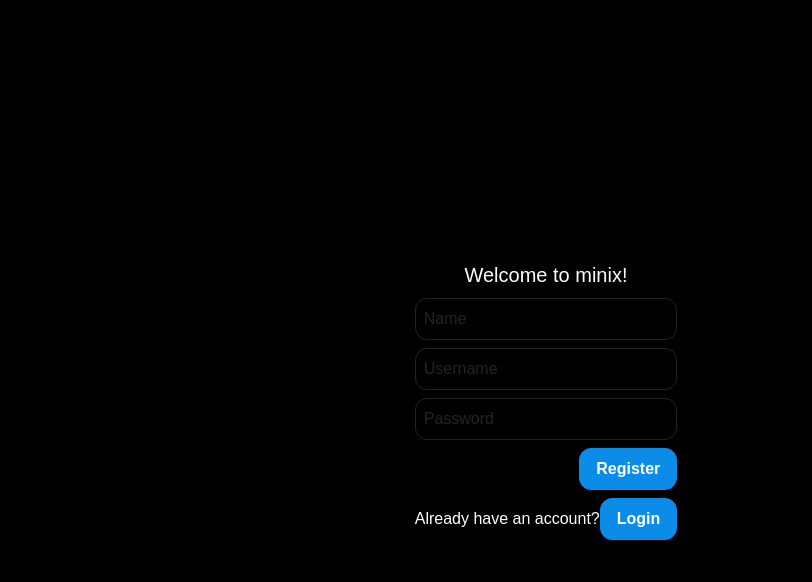
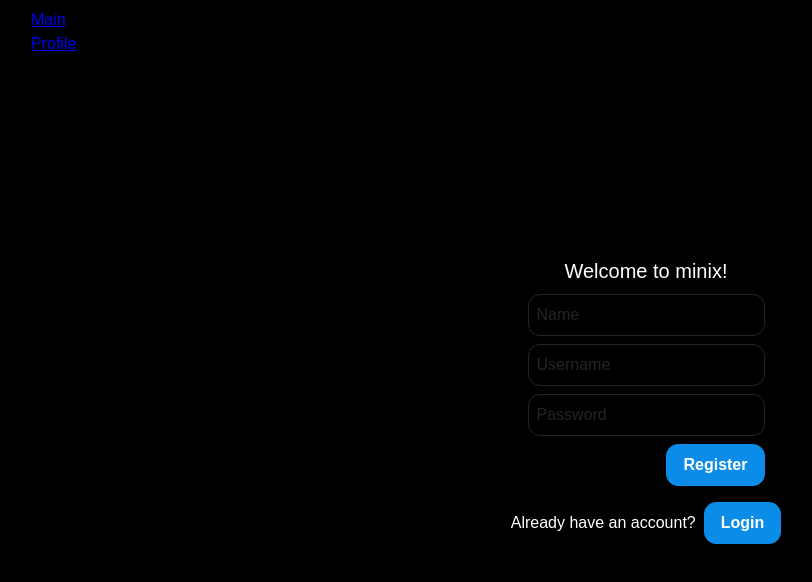
Before and after one commit to bbabdibakas/minix_frontend, a React app: page /auth in a window 1280 px wide. Shown: the top 582 px of the page, without its empty margins (94-906 px from the left). Built offline with nearby package versions, Linux system fonts and the light colour scheme; sample sign-in values are in the browser's storage.

Commit message:
feat: added widget Sidebar

```diff
--- a/src/app/App.tsx
+++ b/src/app/App.tsx
@@ -1,11 +1,13 @@
 import {useAppDispatch} from "shared/lib/useAppDispatch/useAppDispatch";
 import {useEffect} from "react";
-import {userActions, getUserInitialized} from "entities/User";
+import {userActions, getUserInitialized, getUserData} from "entities/User";
 import {AppRouter} from "app/providers/AppRouter";
 import {useSelector} from "react-redux";
+import {Sidebar} from "../widgets/Sidebar";
 
 const App = () => {
     const dispatch = useAppDispatch();
+    const userData = useSelector(getUserData);
     const isInitialized = useSelector(getUserInitialized);
 
     useEffect(() => {
@@ -15,6 +17,7 @@ const App = () => {
     return (
         <div className="wrapper">
             <div className="container">
+                {userData && <Sidebar/>}
                 {isInitialized && <AppRouter/>}
             </div>
         </div>
--- a/src/app/providers/AppRouter/ui/AppRouter.tsx
+++ b/src/app/providers/AppRouter/ui/AppRouter.tsx
@@ -5,9 +5,9 @@ import {RequireAuth} from "./RequireAuth";
 const AppRouter = () => {
     const renderWithWrapper = (route: AppRoutesProps) => {
         const element = (
-            <div>
+            <>
                 {route.element}
-            </div>
+            </>
         )
 
         return (
--- a/src/app/styles/index.scss
+++ b/src/app/styles/index.scss
@@ -18,12 +18,11 @@ body {
 .container {
   width: 1046px;
   display: flex;
-  flex-direction: column;
   align-items: center;
   justify-content: center;
 }
 
-.form {
-  display: flex;
-  align-items: center;
+.page {
+  height: 100%;
+  width: 100%;
 }
--- a/src/pages/AuthPage/ui/AuthPage.module.scss
+++ b/src/pages/AuthPage/ui/AuthPage.module.scss
@@ -1,9 +1,17 @@
-.auth {
+.page {
+  height: 100%;
   display: flex;
+  align-items: center;
+  justify-content: center;
   flex-direction: column;
 }
 
 .form {
+  margin-top: 8px;
   display: flex;
   align-items: center;
 }
+
+.form > *:not(:last-child) {
+  margin-right: 8px;
+}
--- a/src/pages/AuthPage/ui/AuthPage.tsx
+++ b/src/pages/AuthPage/ui/AuthPage.tsx
@@ -17,7 +17,7 @@ const AuthPage = () => {
 
     return (
         <div className="page">
-            <div className={styles.auth}>
+            <div className={styles.page}>
                 <RegisterForm/>
                 <div className={styles.form}>
                     <p>
--- /dev/null
+++ b/src/widgets/Sidebar/index.ts
@@ -0,0 +1,5 @@
+import Sidebar from "./ui/Sidebar";
+
+export {
+    Sidebar
+}
--- /dev/null
+++ b/src/widgets/Sidebar/ui/Sidebar.module.scss
@@ -0,0 +1,10 @@
+.Sidebar {
+  min-width: 200px;
+  height: 100%;
+  padding: 8px;
+}
+
+.links {
+  display: flex;
+  flex-direction: column;
+}
--- /dev/null
+++ b/src/widgets/Sidebar/ui/Sidebar.tsx
@@ -0,0 +1,20 @@
+import {Link} from "react-router"
+import {routePath} from "app/providers/AppRouter";
+import * as styles from "./Sidebar.module.scss"
+
+const Sidebar = () => {
+    return (
+        <div className={styles.Sidebar}>
+            <div className={styles.links}>
+                <Link to={routePath.main}>
+                    Main
+                </Link>
+                <Link to={routePath.profile}>
+                    Profile
+                </Link>
+            </div>
+        </div>
+    )
+}
+
+export default Sidebar
```
